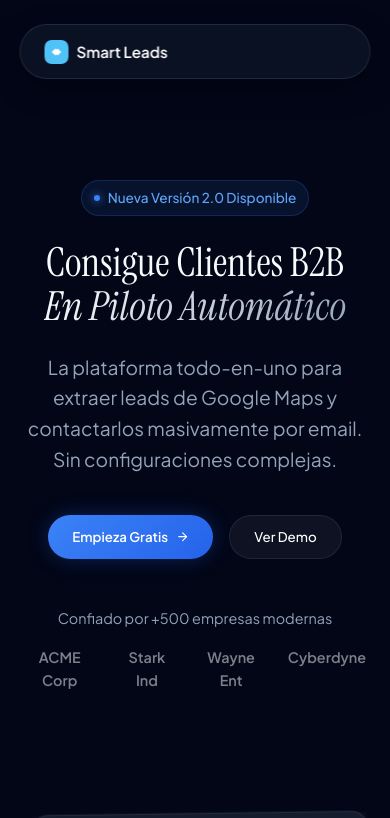
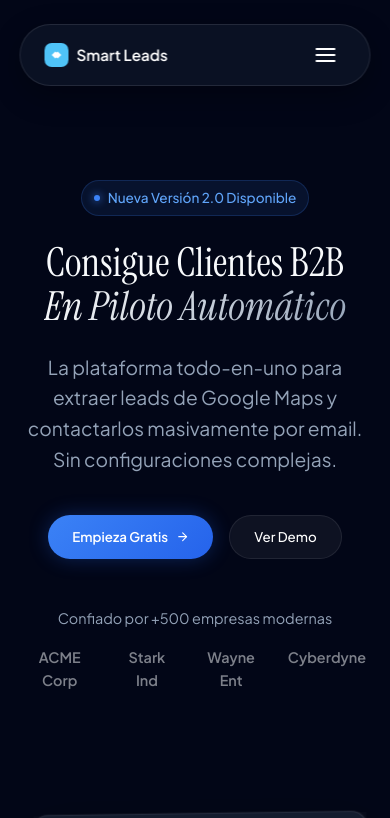
Before and after one commit to ivolevy/b2b-client-acquisition-system, a React (Vite) app in the folder frontend/: page /landing in a window 390 px wide. Shown: the top 818 px of the page. Built offline with nearby package versions, Linux system fonts and the light colour scheme; no server answers.

Commit message:
landing ui redesign

```diff
--- a/frontend/src/components/LandingPage.css
+++ b/frontend/src/components/LandingPage.css
@@ -1682,6 +1682,11 @@ a {
         display: none;
     }
 
+    .header-actions {
+        display: block;
+        /* Show container for hamburger menu */
+    }
+
     .mobile-menu-toggle {
         display: flex;
         align-items: center;
```
